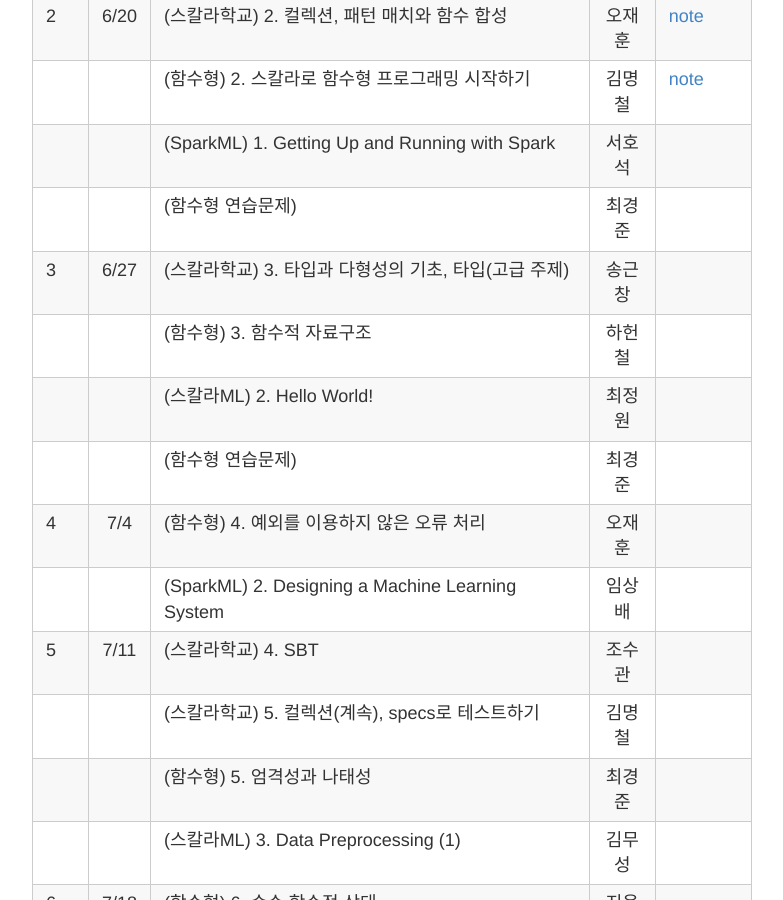
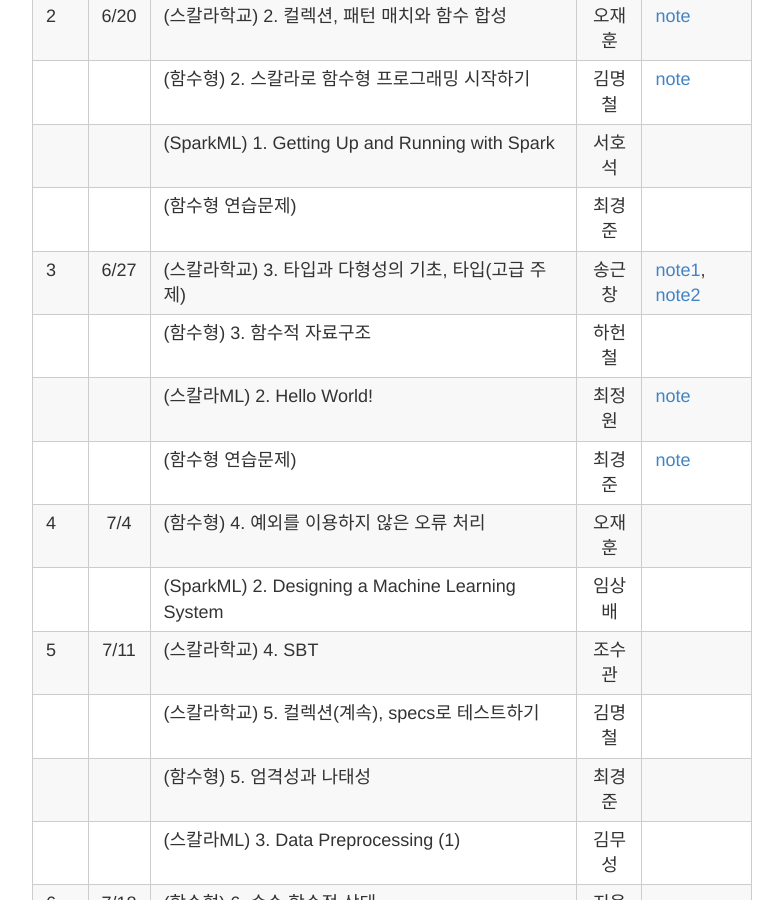
Before and after one commit to sezinie/ScalaML, a Jekyll site: the page built from _posts/2015-12-1-SCHEDULE.md, in a window 1280 px wide and 900 px high, scrolled down 1905 px. Shown: the whole window, without its empty margins (248-1031 px from the left). Built offline with Jekyll 4.4.1, drawn with Linux system fonts in a browser that asks for light colours; Markdown is read by kramdown in place of the engine named in the settings.

Commit message:
Update 2015-12-1-SCHEDULE.md

```diff
--- a/_posts/2015-12-1-SCHEDULE.md
+++ b/_posts/2015-12-1-SCHEDULE.md
@@ -51,10 +51,10 @@ title: 스터디 일정 & 커리큘럼 & 발표자료
 |   |    |(함수형) 2. 스칼라로 함수형 프로그래밍 시작하기 |김명철|[note](http://nbviewer.ipython.org/github/psygrammer/ScalaML/blob/master/part1/study02/func/ch2.Functional_programming_start.ipynb)|
 |   |    |(SparkML) 1. Getting Up and Running with Spark |서호석||
 |   |    |(함수형 연습문제) |최경준||
-| 3 |6/27|(스칼라학교) 3. 타입과 다형성의 기초, 타입(고급 주제) |송근창| |
+| 3 |6/27|(스칼라학교) 3. 타입과 다형성의 기초, 타입(고급 주제) |송근창|[note1](http://nbviewer.ipython.org/github/psygrammer/ScalaML/blob/master/part1/study03/scala_basic/ScalaSchoolTypeAndPolymorphismBasics.ipynb), [note2](http://nbviewer.ipython.org/github/psygrammer/ScalaML/blob/master/part1/study03/scala_basic/ScalaSchoolAdvancedTypes.ipynb) |
 |   |    |(함수형) 3. 함수적 자료구조 |하헌철||
-|   |    |(스칼라ML) 2. Hello World! |최정원||
-|   |    |(함수형 연습문제) |최경준||
+|   |    |(스칼라ML) 2. Hello World! |최정원|[note](http://nbviewer.ipython.org/github/psygrammer/ScalaML/blob/master/part1/study03/ScalaML/Ch2.%20H...hello%20World.ipynb)|
+|   |    |(함수형 연습문제) |최경준|[note](http://nbviewer.ipython.org/github/psygrammer/ScalaML/blob/master/part1/study03/ex/Third%20Week%20-%20Functional%20Programming%20Exercise.ipynb)|
 | 4 |7/4 |(함수형) 4. 예외를 이용하지 않은 오류 처리 |오재훈| |
 |   |    |(SparkML) 2. Designing a Machine Learning System |임상배||
 | 5 |7/11|(스칼라학교) 4. SBT |조수관| |
```
